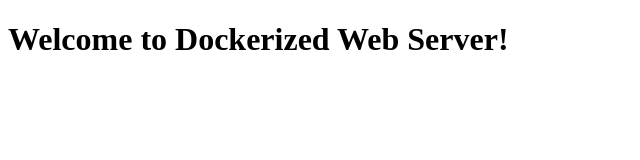
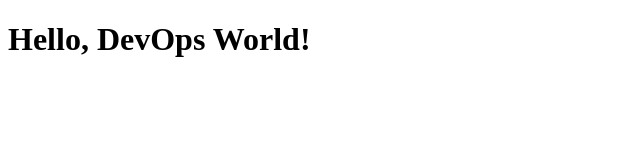
Before and after one commit to AlinaMautova/Ops, a plain HTML site: page index.html in a window 1280 px wide. Shown: the whole page, without its empty margins (0-640 px from the left). Drawn offline with Linux system fonts and the light colour scheme.

Commit message:
Update index.html

```diff
--- a/index.html
+++ b/index.html
@@ -3,9 +3,9 @@
 <head>
     <meta charset="UTF-8">
     <meta name="viewport" content="width=device-width, initial-scale=1.0">
-    <title>Docker Web Server</title>
+    <title>Hello, DevOps World!</title>
 </head>
 <body>
-    <h1>Welcome to Dockerized Web Server!</h1>
+    <h1>Hello, DevOps World!</h1>
 </body>
 </html>
```
